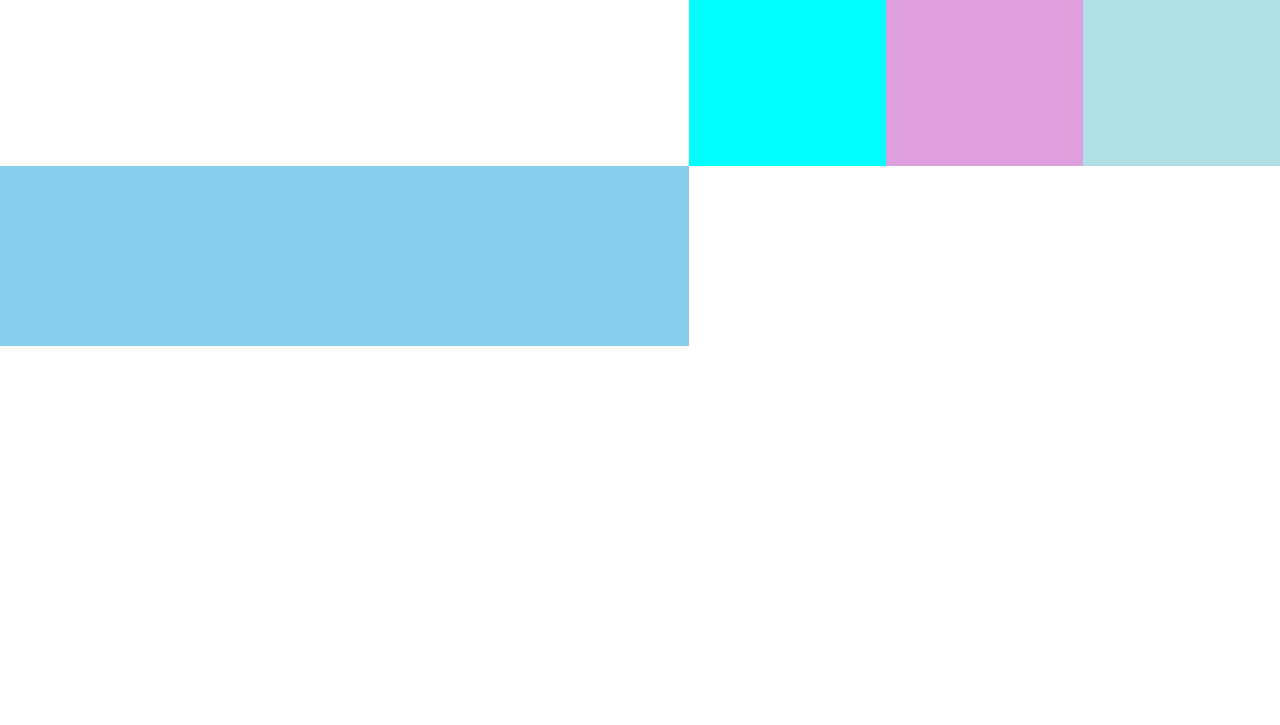
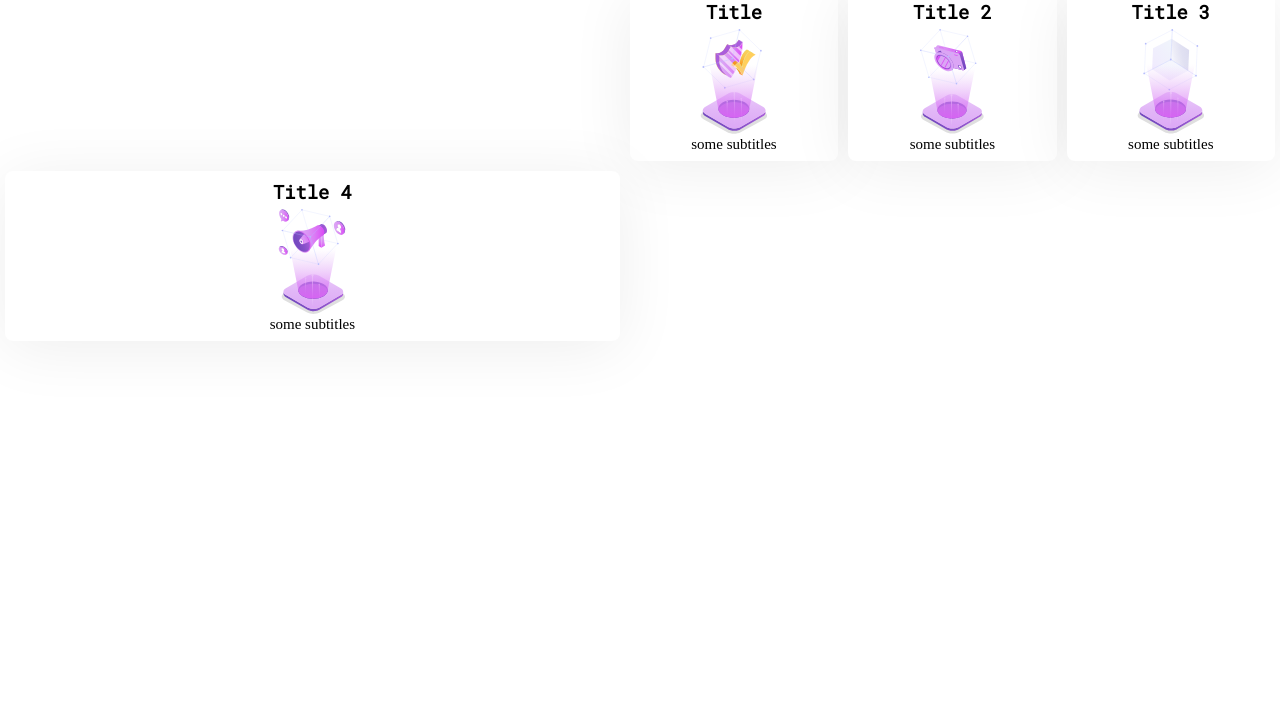
Before and after one commit to Shadid12/shadid-blog-gatsby, a Gatsby site: page / in a window 1280 px wide. Shown: the part 75-800 px from the top of the page. Built offline with nearby package versions, Linux system fonts and the light colour scheme; Gatsby itself is replaced by a stand-in of ours.

Commit message:
added new css styles

```diff
--- /dev/null
+++ b/src/components/Card/card.scss
@@ -0,0 +1,41 @@
+.card-component {
+    display: flex;
+    flex-direction: column;
+    flex-grow: 1;
+    align-items: center;
+    background: #FFFFFF;
+    box-shadow: 0px 7px 64px rgba(0, 0, 0, 0.07);
+    border-radius: 8px;
+    height: 100%;
+    justify-content: center;
+
+    &:hover {
+        background: #E5E7FA;
+        cursor: pointer;
+    }
+
+    button {
+        margin-top: 20px;
+        background: #6979F8;
+        border-radius: 6px;
+        border: none;
+        padding: 10px;
+        color: #FFFFFF;
+    }
+
+    img {
+        width: 70px;
+    }
+
+    h3 {
+        font-family: Roboto Mono;
+        margin-bottom: 5px;
+    }
+
+    p {
+        font-style: normal;
+        font-weight: normal;
+        font-size: 15px;
+        line-height: 20px;
+    }
+}
--- /dev/null
+++ b/src/components/Card/index.js
@@ -0,0 +1,35 @@
+import React from 'react'
+
+import './card.scss';
+import proptect from './assets/protect.svg'
+import camera from './assets/camera.svg'
+import anon from './assets/anon.svg'
+import tut from './assets/tut.svg'
+
+export default  (props) => {
+    const {title, btnTitle, sub, icon} = props
+    let propIcon = null
+    if(icon && icon === 'protect') {
+        propIcon = proptect
+    }
+    if(icon && icon === 'camera') {
+        propIcon = camera
+    }
+    if(icon && icon === 'anon') {
+        propIcon = anon
+    }
+    if(icon && icon === 'tut') {
+        propIcon = tut
+    }
+    return (
+        <div className="card-component">
+            <h3>{title}</h3>
+            {icon ?
+                (
+                    <img src={propIcon}/>
+                ) : null
+            }
+            <p>{sub}</p>
+        </div>
+    )
+}
--- a/src/components/Landing/index.js
+++ b/src/components/Landing/index.js
@@ -2,7 +2,8 @@ import React from 'react'
 import './landing.scss'
 
 // components
-import Title from './title';
+import Title from './title'
+import Card from '../Card'
 
 
 export default ({ children }) => (
@@ -12,12 +13,32 @@ export default ({ children }) => (
             <Title main="Shadid Haque"/>
         </div>
         <div className="two">
+            <Card
+                title='Title'
+                sub='some subtitles'
+                icon='protect'
+            />
         </div>
         <div className="three">
+            <Card
+                title='Title 2'
+                sub='some subtitles'
+                icon='camera'
+            />
         </div>
         <div className="four">
+            <Card
+                title='Title 3'
+                sub='some subtitles'
+                icon='tut'
+            />
         </div>
         <div className="five">
+            <Card
+                title='Title 4'
+                sub='some subtitles'
+                icon='anon'
+            />
         </div>
     </div>
     {children}
--- a/src/components/Landing/landing.scss
+++ b/src/components/Landing/landing.scss
@@ -11,27 +11,11 @@
     .one, .two, .three, .four, .five {
         display: flex;
         background: none;
-        padding: 20px;
+        padding: 5px;
     }
 
     .one .title-component {
         margin-top: -100px;
-    }
-
-    .two {
-        background: aqua;
-    }
-
-    .three {
-        background: plum;
-    }
-
-    .four {
-        background: powderblue;
-    }
-
-    .five {
-        background: skyblue;
     }
 }
 @media only screen and (max-width: 900px) {
--- a/src/styles/global.css
+++ b/src/styles/global.css
@@ -1,4 +1,6 @@
 @import url('https://fonts.googleapis.com/css?family=Julius+Sans+One&display=swap');
+@import url('https://fonts.googleapis.com/css?family=Roboto+Slab&display=swap');
+@import url('https://fonts.googleapis.com/css?family=Roboto+Mono&display=swap');
 
 * {
     margin: 0px;
```
Also changed, not shown: src/components/Card/assets/anon.svg (added), src/components/Card/assets/camera.svg (added), src/components/Card/assets/protect.svg (added), src/components/Card/assets/tut.svg (added).
